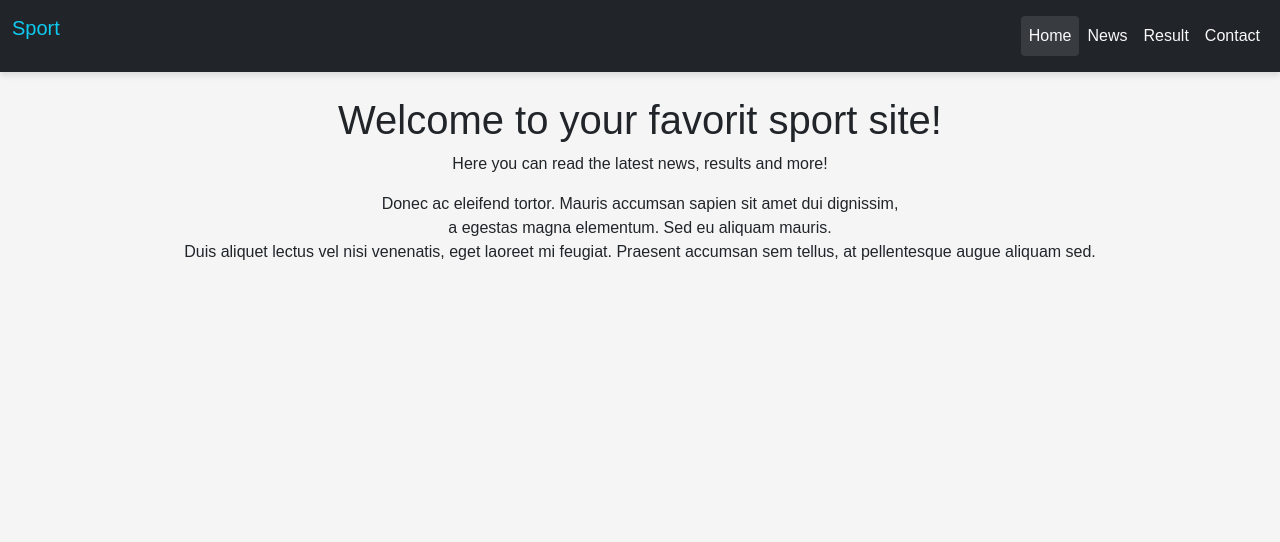
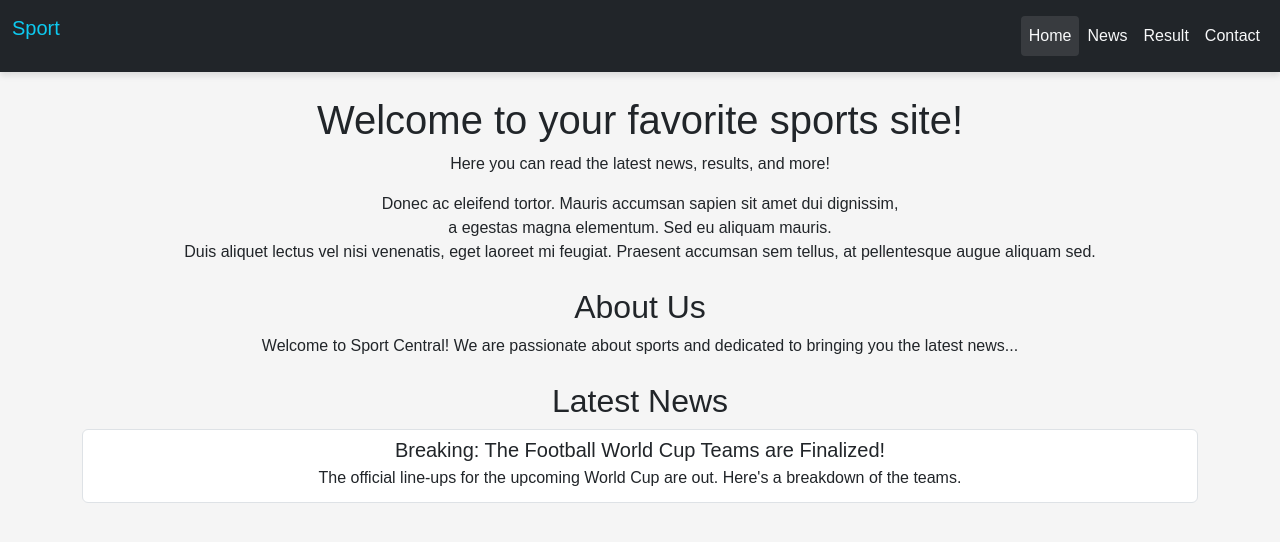
Before and after one commit to Kazemi24/HTML-project, a website: page home.html in a window 1280 px wide. Drawn offline with nearby package versions, Linux system fonts and the light colour scheme.

Commit message:
Added more text in home page.

```diff
--- a/home.html
+++ b/home.html
@@ -39,13 +39,29 @@
     </nav>
 
     <div class="container mt-4">
-        <h1>Welcome to your favorit sport site!</h1>
-        <p>Here you can read the latest news, results and more!</p>
+        <h1>Welcome to your favorite sports site!</h1>
+        <p>Here you can read the latest news, results, and more!</p>
         <p>Donec ac eleifend tortor. Mauris accumsan sapien sit amet dui dignissim,<br> a egestas magna elementum. Sed eu aliquam mauris. <br>
             Duis aliquet lectus vel nisi venenatis, eget laoreet mi feugiat. Praesent accumsan sem tellus, at pellentesque augue aliquam sed.
         </p>
     </div>
-    <!-- Contact Modal -->
+
+
+    <div class="container mt-4">
+        <h2>About Us</h2>
+        <p>Welcome to Sport Central! We are passionate about sports and dedicated to bringing you the latest news...</p>
+    </div>
+
+    <div class="container mt-4">
+        <h2>Latest News</h2>
+        <div class="list-group">
+            <a href="news.html" class="list-group-item list-group-item-action">
+                <h5 class="mb-1">Breaking: The Football World Cup Teams are Finalized!</h5>
+                <p class="mb-1">The official line-ups for the upcoming World Cup are out. Here's a breakdown of the teams.</p>
+            </a>
+        </div>
+    </div>
+
     <div class="modal fade" id="contactModal" tabindex="-1" aria-labelledby="contactModalLabel" aria-hidden="true">
         <div class="modal-dialog modal-dialog-centered">
             <div class="modal-content">
```
Also changed, not shown: result.html (+0 -1 lines). Lines whose indentation alone changed are shown as unchanged.
